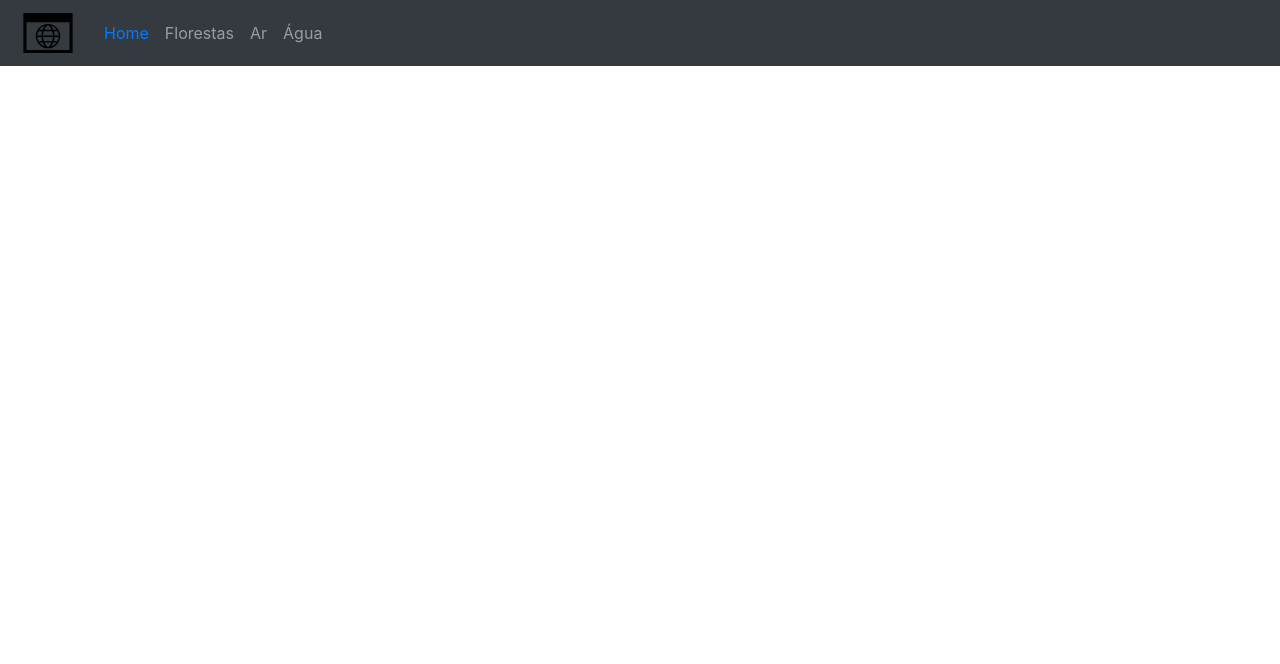
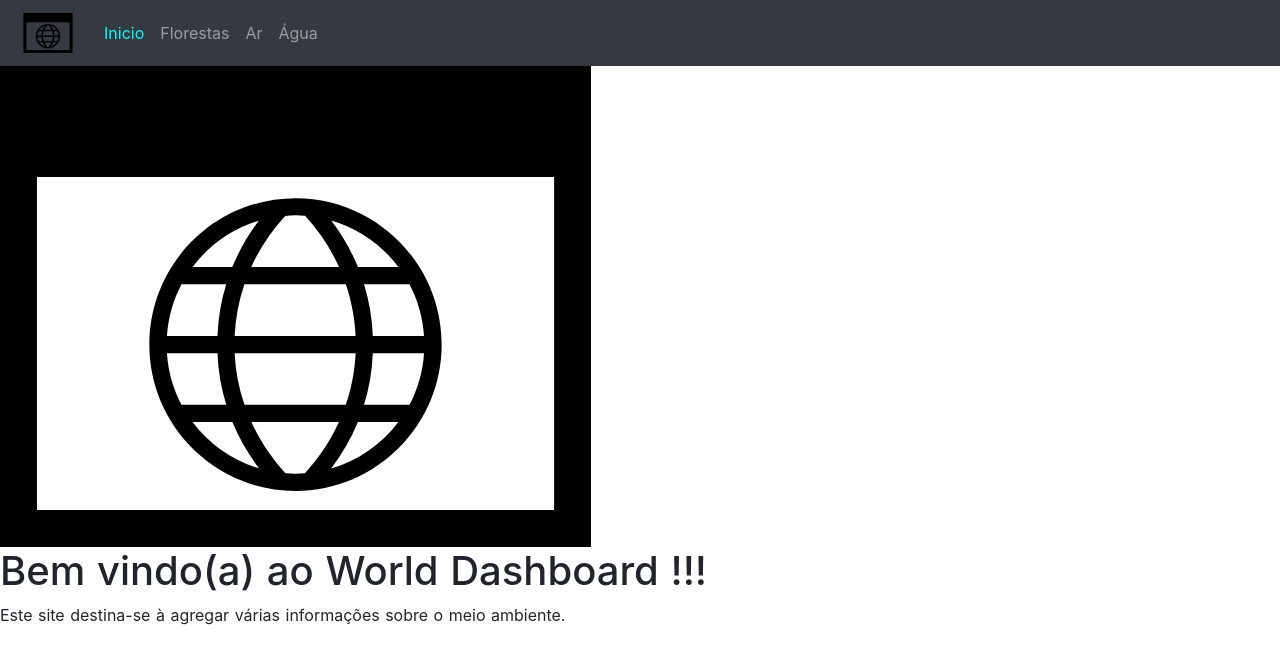
Before and after one commit to ComicShrimp/webscraping-fastapi-celery, a Nuxt app: page / in a window 1280 px wide. Shown: the top 664 px of the page. Built offline with nearby package versions, Linux system fonts and the light colour scheme.

Commit message:
fix: corrige tela inicial

```diff
--- a/client/components/Navbar.vue
+++ b/client/components/Navbar.vue
@@ -5,7 +5,7 @@
         <img src="../assets/Logo.svg" alt="World Dashboard logo" id="logo" />
       </b-navbar-brand>
       <b-navbar-nav>
-        <b-nav-item class="navbar-item"> <NuxtLink to="/home">Home</NuxtLink></b-nav-item>
+        <b-nav-item class="navbar-item"> <NuxtLink to="/">Inicio</NuxtLink></b-nav-item>
         <b-nav-item href="#">Florestas</b-nav-item>
         <b-nav-item href="#">Ar</b-nav-item>
         <b-nav-item href="#">Água</b-nav-item>
--- /dev/null
+++ b/client/pages/florestas.vue
@@ -0,0 +1,13 @@
+<template>
+  <div class="content">
+    <img src="../assets/Logo.svg" alt="World Dashboard logo" />
+    <h1>Bem vindo(a) ao World Dashboard !!!</h1>
+    <div class="content">
+      <p>Este site destina-se à agregar várias informações sobre o meio ambiente.</p>
+    </div>
+  </div>
+</template>
+
+<script lang="ts"></script>
+
+<style></style>
--- a/client/pages/home.vue
+++ /dev/null
@@ -1,10 +0,0 @@
-<template>
-  <div>oi</div>
-</template>
-
-<style>
-#logo {
-  width: 5vw;
-  height: 5vh;
-}
-</style>
--- a/client/pages/index.vue
+++ b/client/pages/index.vue
@@ -1,6 +1,10 @@
 <template>
-  <div>
-    <Nuxt />
+  <div class="content">
+    <img src="../assets/Logo.svg" alt="World Dashboard logo" />
+    <h1>Bem vindo(a) ao World Dashboard !!!</h1>
+    <div class="content">
+      <p>Este site destina-se à agregar várias informações sobre o meio ambiente.</p>
+    </div>
   </div>
 </template>
 
```
